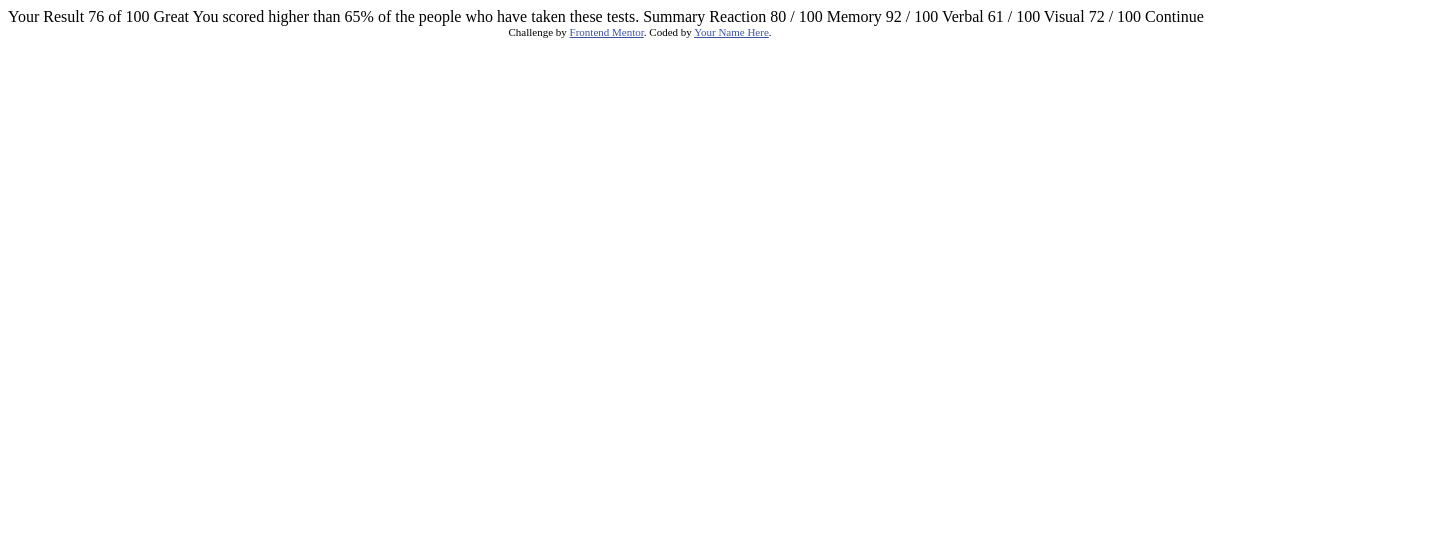
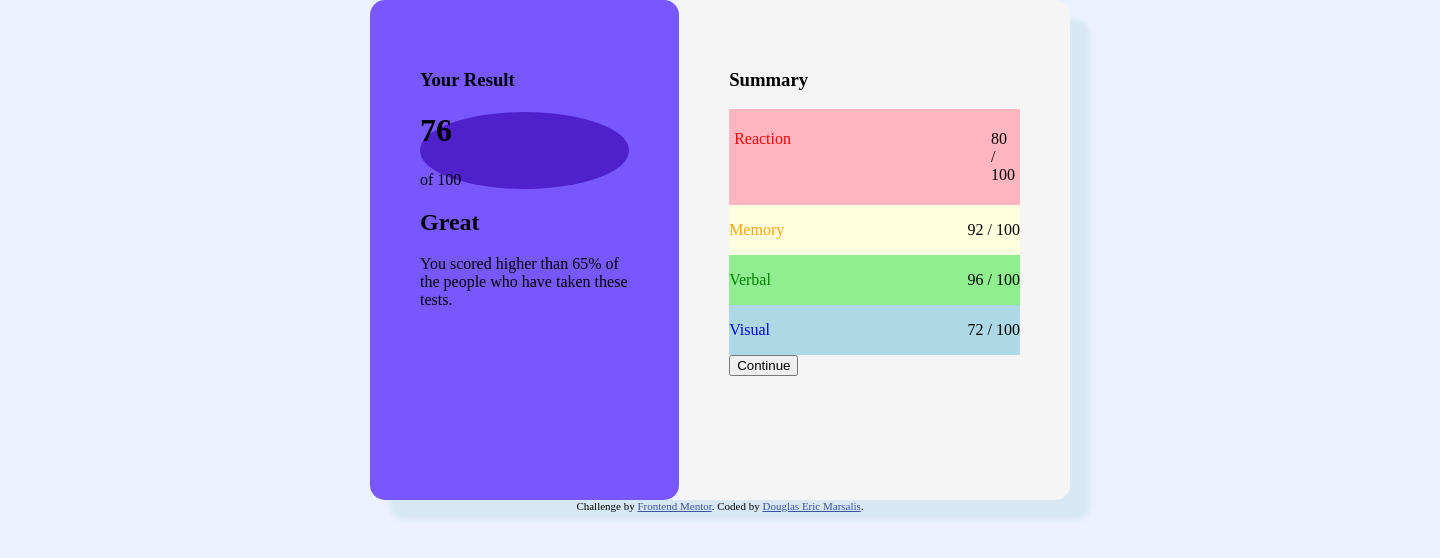
Before and after one commit to douglasmarsalis/summaryComponent, a plain HTML site: page index.html in a window 1280 px wide. Shown: the whole page, 1440 px wide, since content can reach past the window. Drawn offline with Linux system fonts and the light colour scheme.

Commit message:
Added html information, seeing what divs work best, started css

```diff
--- a/index.html
+++ b/index.html
@@ -4,43 +4,50 @@
   <meta charset="UTF-8">
   <meta name="viewport" content="width=device-width, initial-scale=1.0"> <!-- displays site properly based on user's device -->
   <link rel="icon" type="image/png" sizes="32x32" href="./assets/images/favicon-32x32.png">
-  <link rel="stylesheet" href="styles.css"><!-- Link to your external CSS file -->
-  <title>Frontend Mentor | Results summary component</title>
-
-  <!-- Feel free to remove these styles or customise in your own stylesheet 👍 -->
-  <style>
-    .attribution { font-size: 11px; text-align: center; }
-    .attribution a { color: hsl(228, 45%, 44%); }
-  </style>
+  <link rel="stylesheet" href="styles.css"> <!-- Link to your external CSS file -->
+  <title>FEM Summary Component</title>
 </head>
 <body>
+  <div class="container">
+    <div class="figure-1">
+      <h3 class="result">Your Result</h3>
+      <div class="number">
+        <h1>76</h1>
+        <p>of 100</p>
+      </div>
+      <div>
+        <h2>Great</h2>
+        <p>You scored higher than 65% of the people who have taken these tests.</p>
+      </div>
+    </div>
 
-  Your Result
-  76
-  of 100
-
-  Great
-  You scored higher than 65% of the people who have taken these tests.
-
-  Summary
-
-  Reaction
-  80 / 100
-
-  Memory
-  92 / 100
-
-  Verbal
-  61 / 100
-
-  Visual
-  72 / 100
-
-  Continue
+    <div class="figure-2">
+      <div>
+        <h3>Summary</h3>
+        <div class="item-1">
+          <p class="item-1-title">Reaction</p>
+          <p class="item-1-score">80 / 100</p>
+        </div>
+        <div class="item-2">
+          <p class="item-2-title">Memory</p>
+          <p class="item-2-score">92 / 100</p>
+        </div>
+        <div class="item-3">
+          <p class="item-3-title">Verbal</p>
+          <p class="item-3-score">96 / 100</p>
+        </div>
+        <div class="item-4">
+          <p class="item-4-title">Visual</p>
+          <p class="item-4-score">72 / 100</p>
+        </div>
+        <button>Continue</button>
+      </div>
+    </div>
+  </div>
 
   <div class="attribution">
     Challenge by <a href="https://www.frontendmentor.io?ref=challenge" target="_blank">Frontend Mentor</a>.
-    Coded by <a href="#">Your Name Here</a>.
+    Coded by <a href="#">Douglas Eric Marsalis</a>.
   </div>
 </body>
 </html>
--- a/styles.css
+++ b/styles.css
@@ -0,0 +1,99 @@
+ /* Feel free to remove these styles or customise in your own stylesheet */
+
+ html, body {
+    background-color: hsl(221, 100%, 96%);
+    width: 1440px;
+    height: auto;
+    margin: 0;
+    padding: 0;
+ }
+
+ .container {
+    display: flex;
+    justify-content: center;
+    align-items: center;
+    width: 700px;
+    height: auto;
+    margin: auto;
+    box-shadow: 20px 20px 5px hsl(204, 58%, 90%);
+    border-radius: 15px;
+    ;
+ }
+
+ .figure-1 {
+    height: 400px;
+    width: auto;
+    padding: 50px;
+    background-color: hsl(252, 100%, 67%);
+    border-radius: 15px;
+ }
+
+ .number {
+    background-color: hsla(256, 72%, 46%, 1);
+    border-radius: 50%;
+ }
+
+.figure-2 {
+      height: 400px;
+      width: auto;
+      padding: 50px;
+      background-color: whitesmoke;
+      border-top-right-radius: 15px;
+      border-bottom-right-radius: 15px;
+  }
+
+.item-1 {
+    display: inline-flex;
+    justify-content: space-between;
+    align-items: space-between;
+    gap: 200px;
+    background-color: lightpink;
+    padding: 5px;
+  }
+
+.item-1-title {
+    color: red;
+}
+
+.item-2 {
+    display: flex;
+    justify-content: space-between;
+    align-items: space-between;
+    background-color: lightyellow;
+}
+
+.item-2-title {
+    color: orange;
+}
+
+.item-3 {
+    display: flex;
+    justify-content: space-between;
+    align-items: space-between;
+    background-color: lightgreen;
+}
+
+.item-3-title {
+    color: green;
+}
+
+.item-4 {
+    display: flex;
+    justify-content: space-between;
+    align-items: space-between;
+    background-color: lightblue;
+}
+
+.item-4-title {
+    color: blue;
+}
+
+ /*Footer*/
+ .attribution {
+     font-size: 11px;
+     text-align: center;
+ }
+
+ .attribution a {
+     color: hsl(228, 45%, 44%);
+ }
```
